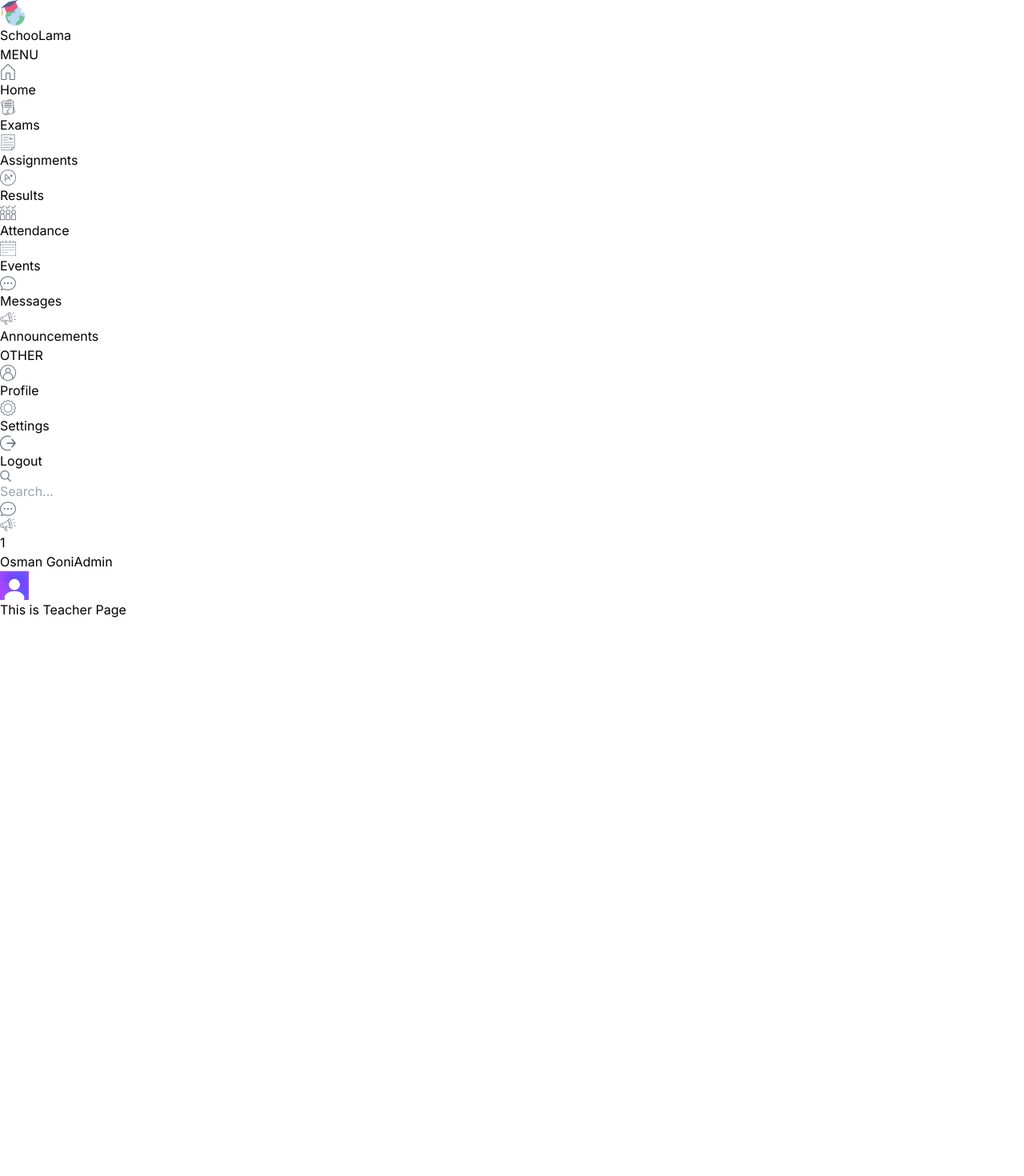
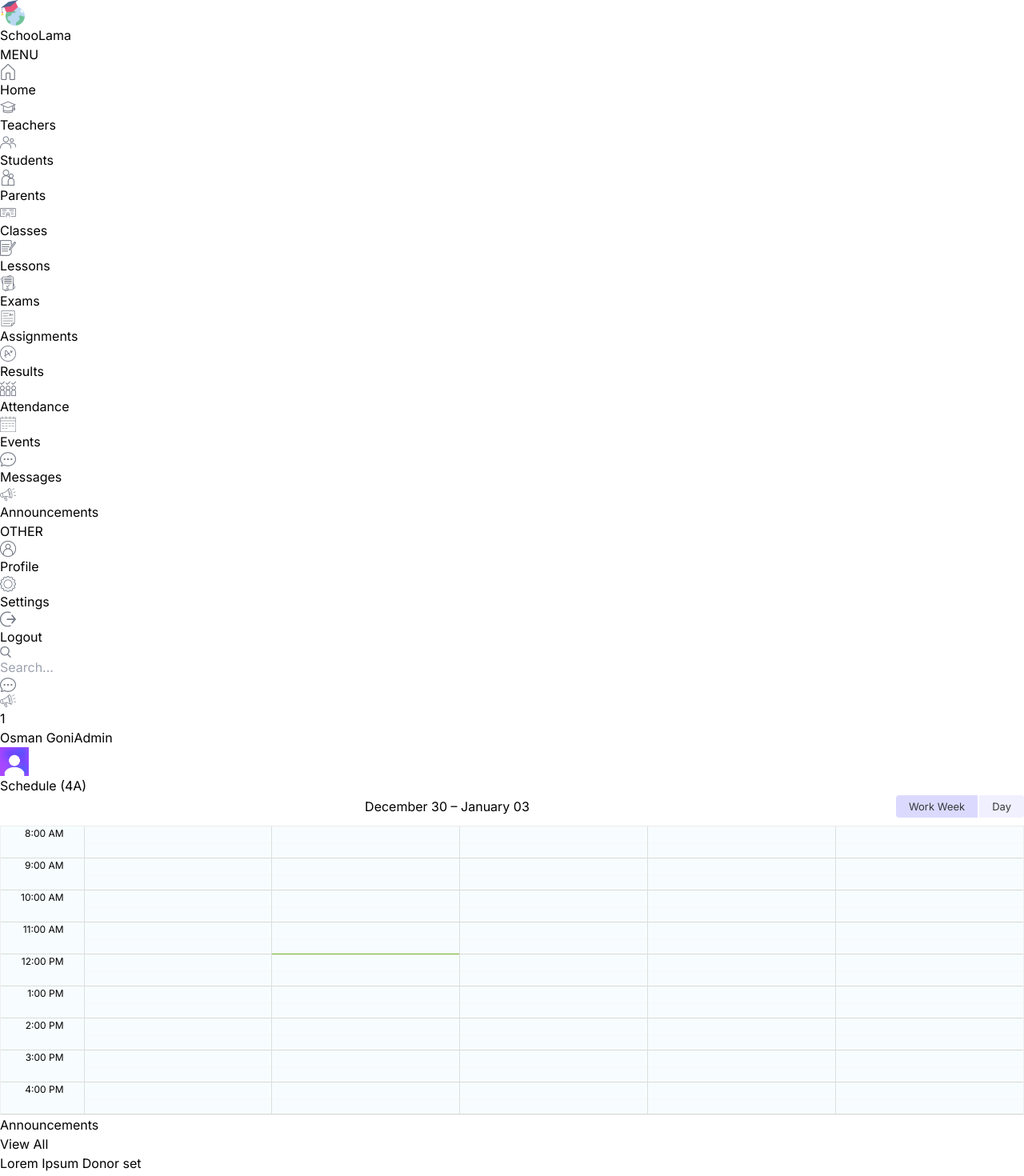
Before and after one commit to goni715/student-management-client, a Next.js app: page /teacher in a window 1280 px wide. Shown: the top 1470 px of the page at 80% size. Before the commit the page ends 800 px from the top, so only its background shows below. Built offline with nearby package versions, Linux system fonts and the light colour scheme.

Commit message:
teacher page

```diff
--- a/src/app/(dashboard)/teacher/page.tsx
+++ b/src/app/(dashboard)/teacher/page.tsx
@@ -1,8 +1,22 @@
+import Announcements from "@/components/ui/Announcements/Announcements";
+import BigCalendar from "@/components/ui/Calendar/BigCalendar";
 
 const TeacherPage = () => {
     return (
         <>
-           <h1>This is Teacher Page</h1>
+           <div className="flex-1 flex flex-col gap-4 xl:flex-row p-4">
+                {/* Left */}
+                <div className="w-full xl:w-2/3">
+                    <div className="h-full bg-white p-4 rounded-md">
+                        <h1 className="text-xl font-semibold">Schedule (4A) </h1>
+                        <BigCalendar/>
+                    </div>
+                </div>
+                {/* Right */}
+                <div className="w-full xl:w-1/3 flex flex-col gap-8">
+                    <Announcements/>
+                </div>
+            </div>
         </>
     );
 };
--- a/src/components/ui/Menu/Menu.tsx
+++ b/src/components/ui/Menu/Menu.tsx
@@ -3,7 +3,7 @@
 import Link from "next/link";
 
 const Menu = () => {
-    const role = "student";
+    const role = "teacher";
 
     return (
         <>
```
